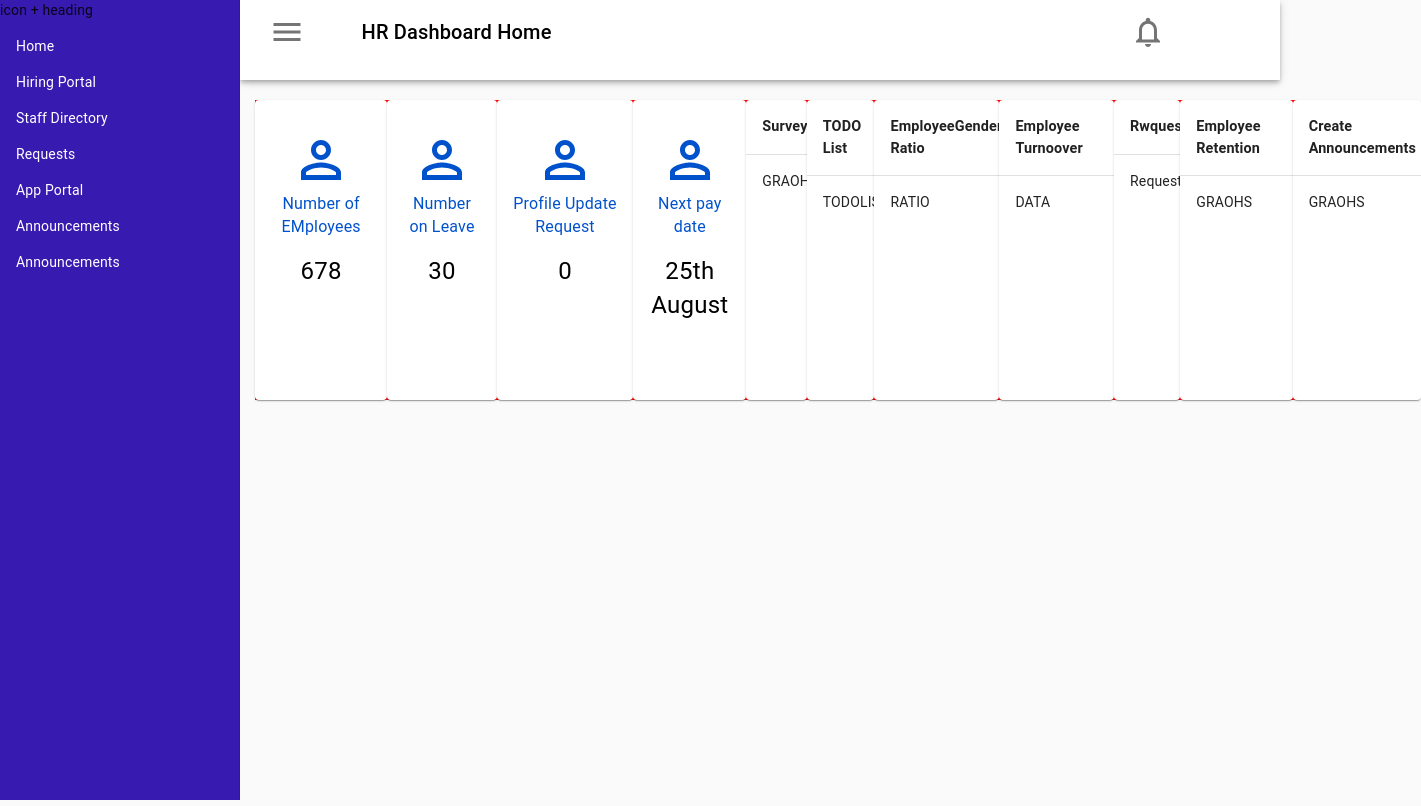
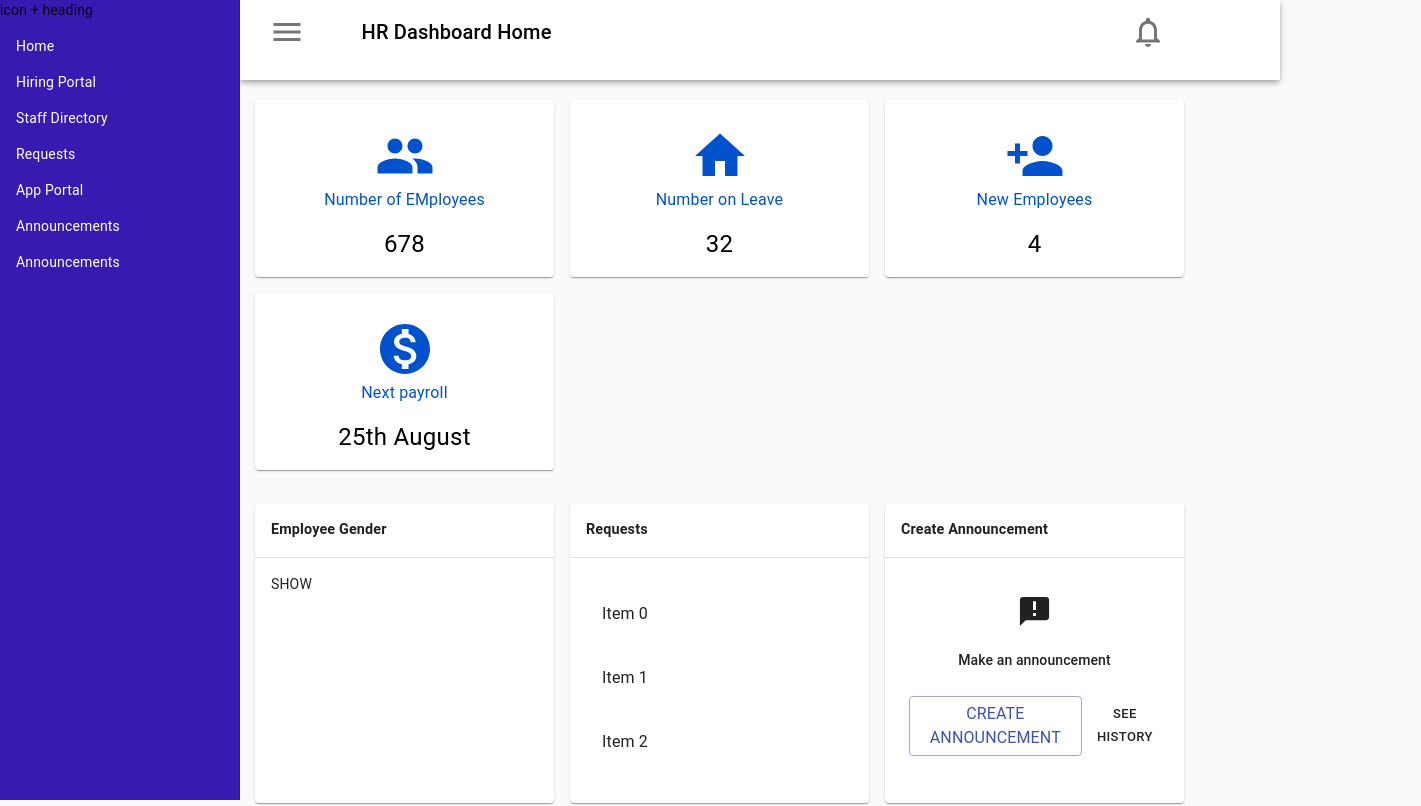
Before and after one commit to aaminamariam/P05, a React (Create React App) app in the folder P05-HR Management System/Prototype/: page / in a window 1280 px wide. Shown: the top 806 px of the page, 1421 px wide, since content can reach past the window. Built offline with nearby package versions, Linux system fonts and the light colour scheme.

Commit message:
-> HR Dashboard Grid -> H Dashboard Card COmponent -> Multiple HR Dhashboard Components

```diff
--- a/P05-HR Management System/Prototype/package.json
+++ b/P05-HR Management System/Prototype/package.json
@@ -3,8 +3,11 @@
   "version": "0.1.0",
   "private": true,
   "dependencies": {
+    "@emotion/react": "^11.6.0",
+    "@emotion/styled": "^11.6.0",
     "@material-ui/core": "^4.12.3",
     "@material-ui/icons": "^4.11.2",
+    "@mui/icons-material": "^5.1.0",
     "@testing-library/jest-dom": "^5.11.4",
     "@testing-library/react": "^11.1.0",
     "@testing-library/user-event": "^12.1.10",
--- a/P05-HR Management System/Prototype/src/App.tsx
+++ b/P05-HR Management System/Prototype/src/App.tsx
@@ -20,10 +20,12 @@ const useStyles = makeStyles(() =>
   createStyles({
     root: {
       display: "flex",
+      backgroundColor: "#EBECF0",
     },
 
     box: {
       display: "flex",
+      // flexDirection: "row",
       position: "relative",
       left: drawerWidth + 15,
       top: "100px",
@@ -31,7 +33,7 @@ const useStyles = makeStyles(() =>
       width: "82%",
       // height: window.innerHeight - appBarHeight - 60,
       height: "90%",
-      background: "red",
+      // background: "red",
     },
   })
 );
--- /dev/null
+++ b/P05-HR Management System/Prototype/src/components/CreateAnnouncement.tsx
@@ -0,0 +1,50 @@
+import * as React from "react";
+import {
+  makeStyles,
+  createStyles,
+  CardContent,
+  Grid,
+  Typography,
+  Button,
+  Card,
+  CardMedia,
+  CardActions,
+} from "@material-ui/core";
+
+import AnnouncementIcon from "@mui/icons-material/Announcement";
+
+const useStyles = makeStyles(() =>
+  createStyles({
+    root: {
+      display: "flex",
+      flexDirection: "column",
+      justifyContent: "space-around",
+      alignItems: "center",
+      paddingTop: "20px",
+    },
+    stats: {},
+    content: {},
+  })
+);
+
+export interface ICreatAnnouncementProps {}
+
+export function CreatAnnouncement(props: ICreatAnnouncementProps) {
+  const classes = useStyles();
+  return (
+    <div className={classes.root}>
+      <CardMedia>
+        <AnnouncementIcon fontSize="large" />
+      </CardMedia>
+      <CardContent>
+        <Typography variant="subtitle2">Make an announcement</Typography>
+      </CardContent>
+      <CardActions>
+        <Button color="primary" variant="outlined" size="medium">
+          <Typography>Create Announcement</Typography>
+        </Button>
+        <Button size="small">See History</Button>
+      </CardActions>
+    </div>
+  );
+}
--- a/P05-HR Management System/Prototype/src/components/EnhancedCard.tsx
+++ b/P05-HR Management System/Prototype/src/components/EnhancedCard.tsx
@@ -9,7 +9,8 @@ import { Typography } from "@material-ui/core";
 const useStyles = makeStyles({
   root: {
     minHeight: 300,
-    padding: 0,
+    // padding: 0,
+    width: "299px",
   },
   title: {
     fontSize: 14.4,
--- /dev/null
+++ b/P05-HR Management System/Prototype/src/components/RequestList.tsx
@@ -0,0 +1,51 @@
+import * as React from "react";
+import List from "@mui/material/List";
+import ListItem from "@mui/material/ListItem";
+import ListItemText from "@mui/material/ListItemText";
+import ListSubheader from "@mui/material/ListSubheader";
+import ListItemButton from "@mui/material/ListItemButton";
+
+// import requestListItems from "./requestListItems";
+
+export interface IRequestListProps {
+  /**
+   * the content of the title
+   */
+  title?: String;
+  /**
+   * content of the component, must be a node
+   */
+  children?: React.ReactNode;
+}
+
+const RequestList = (props: IRequestListProps) => {
+  return (
+    <List
+      sx={{
+        width: "100%",
+        maxWidth: 360,
+        bgcolor: "background.paper",
+        position: "relative",
+        overflow: "auto",
+        maxHeight: 200,
+        "& ul": { padding: 0 },
+      }}
+    >
+      {[0, 1, 2, 3, 4].map((sectionId) => (
+        <li key={`section-${sectionId}`}>
+          <ul>
+            {[0, 1, 2].map((item) => (
+              <ListItem disableGutters key={`item-${sectionId}-${item}`}>
+                <ListItemButton>
+                  <ListItemText primary={`Item ${item}`} />
+                </ListItemButton>
+              </ListItem>
+            ))}
+          </ul>
+        </li>
+      ))}
+    </List>
+  );
+};
+
+export default RequestList;
--- a/P05-HR Management System/Prototype/src/components/StatCard.tsx
+++ b/P05-HR Management System/Prototype/src/components/StatCard.tsx
@@ -4,24 +4,21 @@ import Card from "@material-ui/core/Card";
 import CardActionArea from "@material-ui/core/CardActionArea";
 import CardContent from "@material-ui/core/CardContent";
 import Typography from "@material-ui/core/Typography";
-// import { ITestProp } from "../../ITestProps";
 import PermIdentityOutlinedIcon from "@material-ui/icons/PermIdentityOutlined";
 
 const useStyles = makeStyles({
   root: {
     textAlign: "center",
     boxShadow: "box-shadow: 0 .5rem 1rem rgba(0,0,0,.15)",
-    minHeight: "1-0px",
+    width: "299px",
   },
   button: {
-    paddingTop: 14,
-    paddingBottom: 5,
-    // color: 'green',
+    paddingTop: 10,
+    // paddingBottom: 5,
   },
   icon: {
     color: "rgba(0, 82, 204, 1)",
     fontSize: 60,
-    // padding: 0,
   },
   title: {
     color: "rgba(0, 82, 204, 1)",
--- /dev/null
+++ b/P05-HR Management System/Prototype/src/components/requestListItems.tsx
@@ -0,0 +1,32 @@
+import { IRequestListProps } from "./RequestList";
+
+const requestListItems = [
+  {
+    title: "My Profile",
+    description: "View and update your particulars and address details",
+    link: "link",
+  },
+  {
+    title: "Change Password",
+    description: "Change your current password",
+    link: "link",
+  },
+
+  {
+    title: "My Profile",
+    description: "View and update your particulars and address details",
+    link: "link",
+  },
+  {
+    title: "Change Password",
+    description: "Change your current password",
+    link: "link",
+  },
+  {
+    title: "General Settings",
+    description: "Customize your T4, T4A, and Filling Data Attributes",
+    link: "link",
+  },
+];
+
+export default requestListItems;
--- a/P05-HR Management System/Prototype/src/pages/Hiringportal.tsx
+++ b/P05-HR Management System/Prototype/src/pages/Hiringportal.tsx
@@ -55,7 +55,7 @@ export default function Hiringportal() {
   const classes = useStyles();
   return (
     <div className={classes.root}>
-      {/* <Box className={classes.box}>
+      <Box className={classes.box}>
         <NavLink to="/addnewposting">
           <Button
             style={{
@@ -69,8 +69,8 @@ export default function Hiringportal() {
             Add Posting
           </Button>
         </NavLink>
-        <Card />
-      </Box> */}
+        {/* <Card /> */}
+      </Box>
     </div>
   );
 }
--- a/P05-HR Management System/Prototype/src/pages/Home.tsx
+++ b/P05-HR Management System/Prototype/src/pages/Home.tsx
@@ -1,16 +1,30 @@
-import { makeStyles, createStyles } from "@material-ui/core";
-import { classicNameResolver } from "typescript";
+import { makeStyles, createStyles, Grid, Typography } from "@material-ui/core";
 
 import StatCard from "../components/StatCard";
 
-import PermIdentityOutlinedIcon from "@material-ui/icons/PermIdentityOutlined";
 import EnhancedCard from "../components/EnhancedCard";
+
+import GroupIcon from "@material-ui/icons/Group";
+import MonetizationOnIcon from "@material-ui/icons/MonetizationOn";
+import PersonAddIcon from "@material-ui/icons/PersonAdd";
+import PersonOffIcon from "@material-ui/icons/Home";
+// import { itemsArray } from "./HomeItems";
+
+import { CreatAnnouncement } from "../components/CreateAnnouncement";
+import RequestList from "../components/RequestList";
 
 const useStyles = makeStyles(() =>
   createStyles({
     root: {
       display: "flex",
-      flexDirection: "row",
+      flexDirection: "column",
+      width: "100%",
+    },
+    stats: {
+      display: "flex",
+    },
+    content: {
+      marginTop: "25px",
     },
   })
 );
@@ -19,32 +33,53 @@ export default function Home() {
   const classes = useStyles();
   return (
     <div className={classes.root}>
+      <Grid container spacing={2} className={classes.stats}>
+        <Grid item>
           <StatCard
-        icon={<PermIdentityOutlinedIcon />}
+            icon={<GroupIcon />}
             title="Number of EMployees"
             data="678"
           />
+        </Grid>
+        <Grid item>
           <StatCard
-        icon={<PermIdentityOutlinedIcon />}
+            icon={<PersonOffIcon />}
             title="Number on Leave"
-        data="30"
+            data="32"
           />
+        </Grid>
+        <Grid item>
+          <StatCard icon={<PersonAddIcon />} title="New Employees" data="4" />
+        </Grid>
+        <Grid item>
           <StatCard
-        icon={<PermIdentityOutlinedIcon />}
-        title="Profile Update Request"
-      />
-      <StatCard
-        icon={<PermIdentityOutlinedIcon />}
-        title="Next pay date"
+            icon={<MonetizationOnIcon />}
+            title="Next payroll"
             data="25th August"
           />
-      <EnhancedCard title="Surveys">GRAOHS</EnhancedCard>
-      <EnhancedCard title="TODO List">TODOLIST</EnhancedCard>
-      <EnhancedCard title="EmployeeGender Ratio">RATIO</EnhancedCard>
-      <EnhancedCard title="Employee Turnoover">DATA</EnhancedCard>
-      <EnhancedCard title="Rwquests">Requests</EnhancedCard>
-      <EnhancedCard title="Employee Retention">GRAOHS</EnhancedCard>
-      <EnhancedCard title="Create Announcements">GRAOHS</EnhancedCard>
+        </Grid>
+      </Grid>
+      <Grid container spacing={2} className={classes.content}>
+        <Grid item>
+          <EnhancedCard title="Employee Gender">SHOW</EnhancedCard>
+        </Grid>
+        <Grid item>
+          <EnhancedCard title="Requests">
+            <RequestList />
+          </EnhancedCard>
+        </Grid>
+        <Grid item>
+          <EnhancedCard title="Create Announcement">
+            <CreatAnnouncement />
+          </EnhancedCard>
+        </Grid>
+        <Grid item>
+          <EnhancedCard title="Employee Turnover">SHOW</EnhancedCard>
+        </Grid>
+        <Grid item>
+          <EnhancedCard title="Employee Retention">SHOW</EnhancedCard>
+        </Grid>
+      </Grid>
     </div>
   );
 }
--- /dev/null
+++ b/P05-HR Management System/Prototype/src/pages/HomeItems.tsx
@@ -0,0 +1,87 @@
+import { ISettingsItemCardProps } from "./SettingsItemCard";
+import { IEnhancedCardProps } from "../components/EnhancedCard";
+
+import SettingsIcon from "@material-ui/icons/Settings";
+import PaymentIcon from "@material-ui/icons/Payment";
+import LocalShippingIcon from "@material-ui/icons/LocalShipping";
+import AccountBalanceIcon from "@material-ui/icons/AccountBalance";
+
+export const itemsArray = [
+  {
+    title: "General",
+    items: [
+      {
+        icon: <SettingsIcon color="action" />,
+        title: "My Profile",
+        description: "View and update your particulars and address details",
+        link: "link",
+      },
+      {
+        icon: <PaymentIcon color="action" />,
+        title: "Change Password",
+        description: "Change your current password",
+        link: "link",
+      },
+
+      {
+        icon: <SettingsIcon color="action" />,
+        title: "My Profile",
+        description: "View and update your particulars and address details",
+        link: "link",
+      },
+      {
+        icon: <PaymentIcon color="action" />,
+        title: "Change Password",
+        description: "Change your current password",
+        link: "link",
+      },
+      {
+        icon: <SettingsIcon color="action" />,
+        title: "General Settings",
+        description: "Customize your T4, T4A, and Filling Data Attributes",
+        link: "link",
+      },
+    ],
+  },
+  {
+    title: "Company",
+    items: [
+      {
+        icon: <LocalShippingIcon color="action" />,
+        title: "API",
+        description: "Manage your API keys and IDs",
+        link: "link",
+      },
+      {
+        icon: <PaymentIcon color="action" />,
+        title: "Change Password",
+        description: "Change your current password",
+        link: "link",
+      },
+      {
+        icon: <AccountBalanceIcon color="action" />,
+        title: "Users",
+        description: "Manage your Users",
+        link: "link",
+      },
+      {
+        icon: <PaymentIcon color="action" />,
+        title: "Change Password",
+        description: "Change your current password",
+        link: "link",
+      },
+      {
+        icon: <SettingsIcon color="action" />,
+        title: "Filing Resource",
+        description: "View and update your resources for filing",
+        link: "link",
+      },
+      {
+        icon: <PaymentIcon color="action" />,
+        title: "Change Password",
+        description: "Change your current password",
+        link: "link",
+      },
+    ],
+  },
+];
```
Also changed, not shown: P05-HR Management System/Prototype/src/pages/SettingsItemCard.tsx (added, +123 -0 lines), 2 other files (tests, documents, lock files or other folders). Lines whose indentation alone changed are shown as unchanged.
